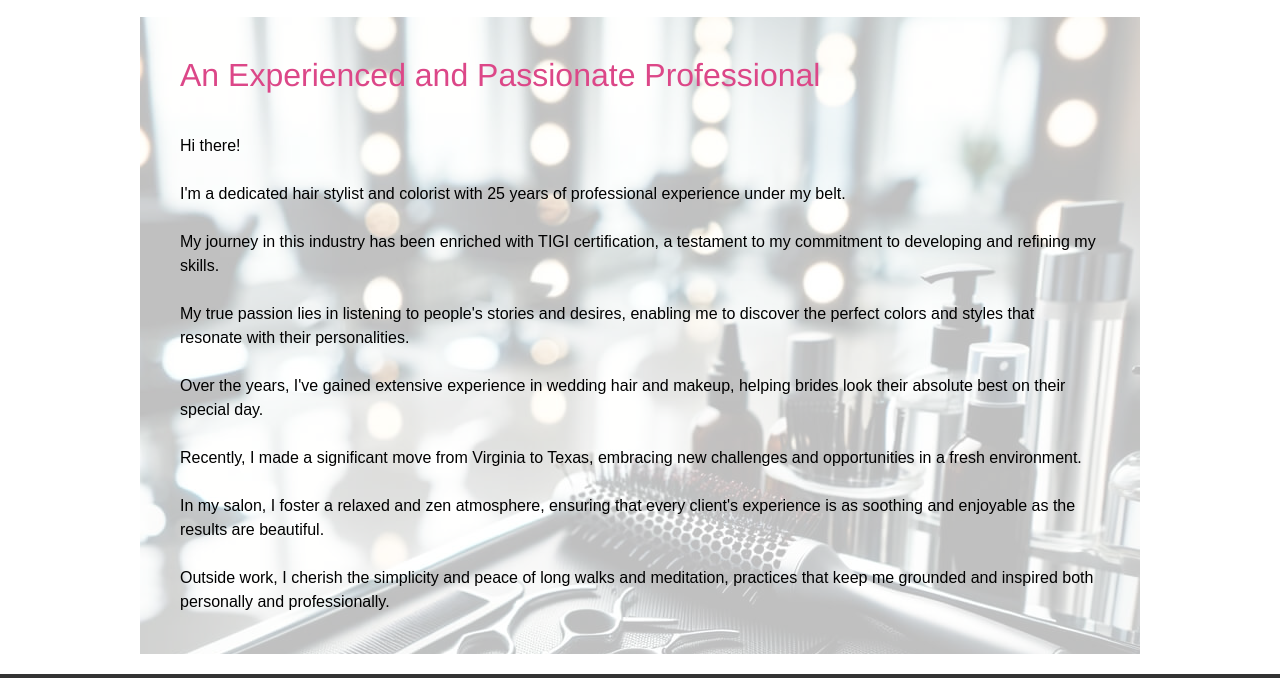
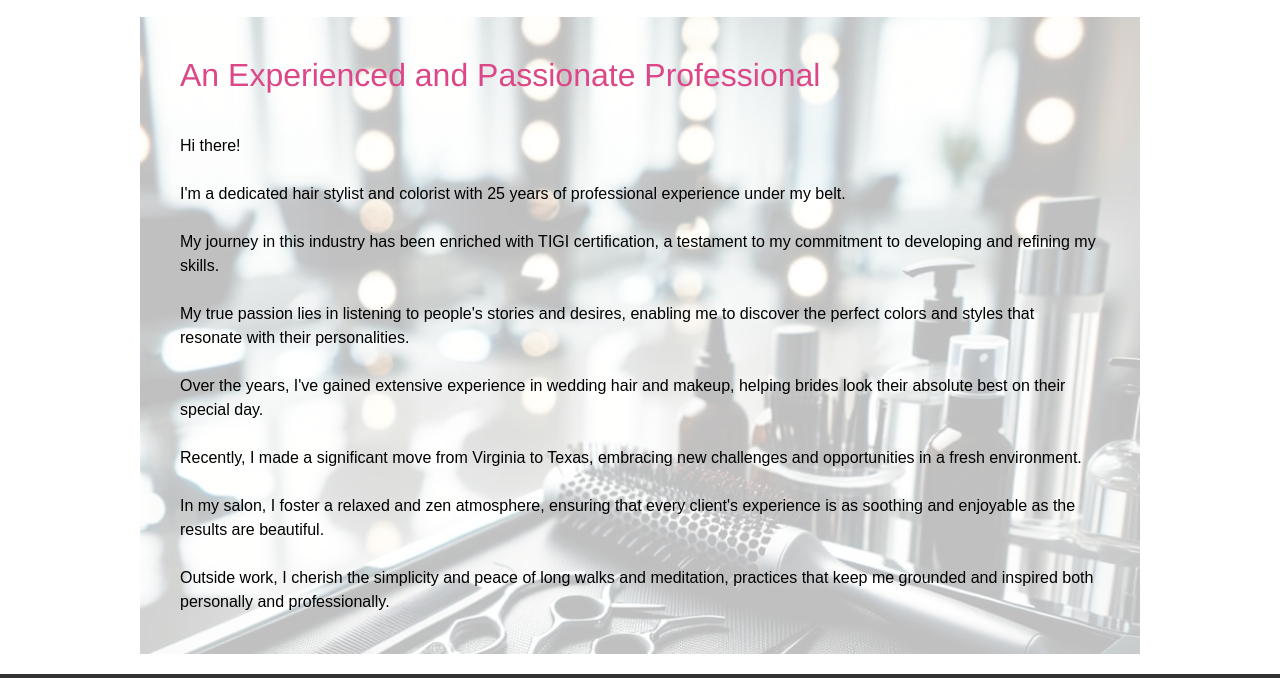
Before and after one commit to Arnaud-ODU/phihairstylist, a plain HTML site: page index.html in a window 1280 px wide. Shown: the part 1782-2460 px from the top of the page. Drawn offline with Linux system fonts and the light colour scheme; some packages are replaced by stand-ins of ours; a script that the page names is missing.

Commit message:
About me - extend background image

```diff
--- a/style.css
+++ b/style.css
@@ -221,6 +221,8 @@ footer {
     display: flex;
     justify-content: space-between;
     background-image: url('Homepage Images/Salon.jpg');
+    background-size: cover; /* Ensures the image covers the entire element */
+    background-repeat: no-repeat; /* Prevents the image from repeating */
 }
 
 .AboutMeBox {
```
Also changed, not shown: 1 other file.
